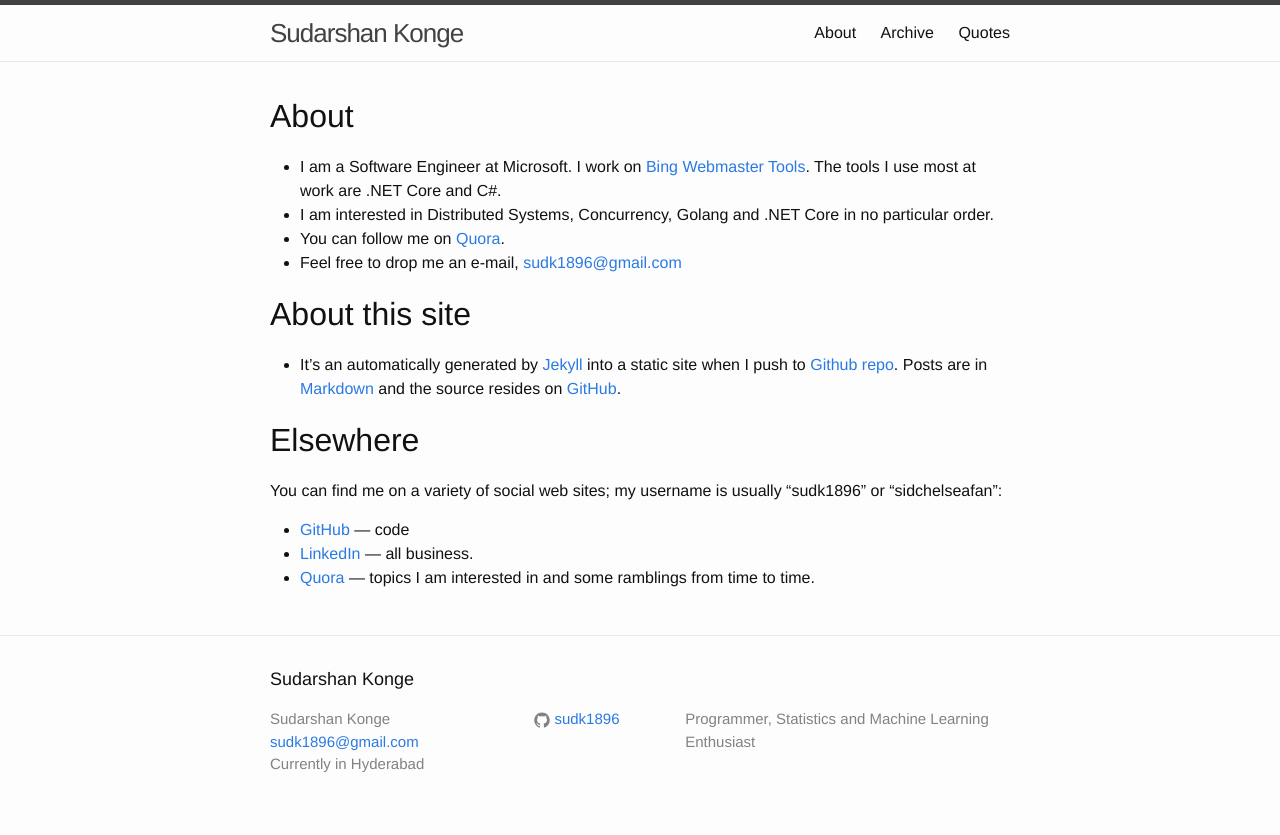
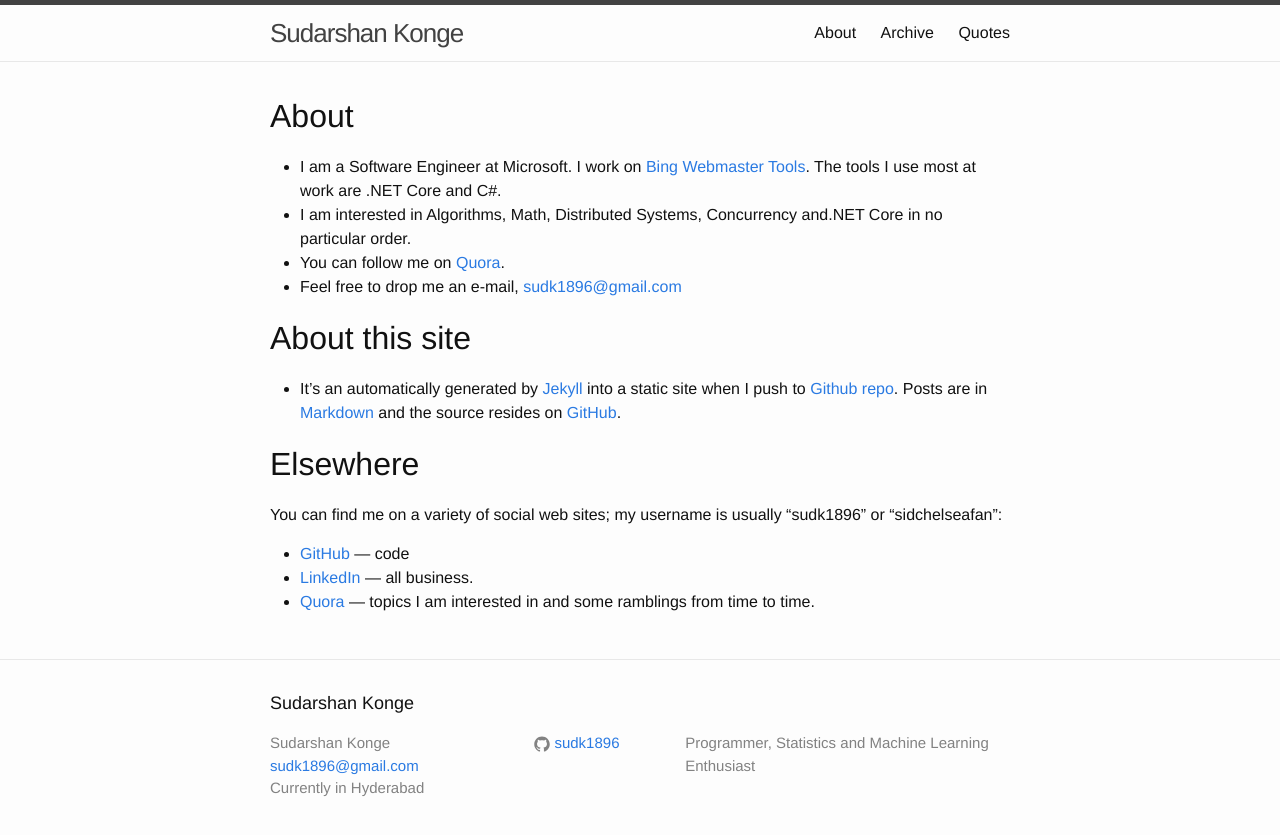
Before and after one commit to sudk1896/sudk1896.github.io, a Jekyll site: the page built from about.md, in a window 1280 px wide. Shown: the top 835 px of the page. Built offline with Jekyll 4.4.1, drawn with Linux system fonts in a browser that asks for light colours; comment, search, counter and statistics services are not loaded.

Commit message:
edit about

```diff
--- a/about.md
+++ b/about.md
@@ -7,7 +7,7 @@ About
 ========
 
 * I am a Software Engineer at Microsoft. I work on [Bing Webmaster Tools](https://bing.com/webmaster). The tools I use most at work are .NET Core and C#.
-* I am interested in Distributed Systems, Concurrency, Golang and .NET Core in no particular order.
+* I am interested in Algorithms, Math, Distributed Systems, Concurrency and.NET Core in no particular order.
 * You can follow me on [Quora](https://www.quora.com/profile/Sudarshan-Konge).
 * Feel free to drop me an e-mail, <a href="mailto:sudk1896@gmail.com">sudk1896@gmail.com</a>
 
```
